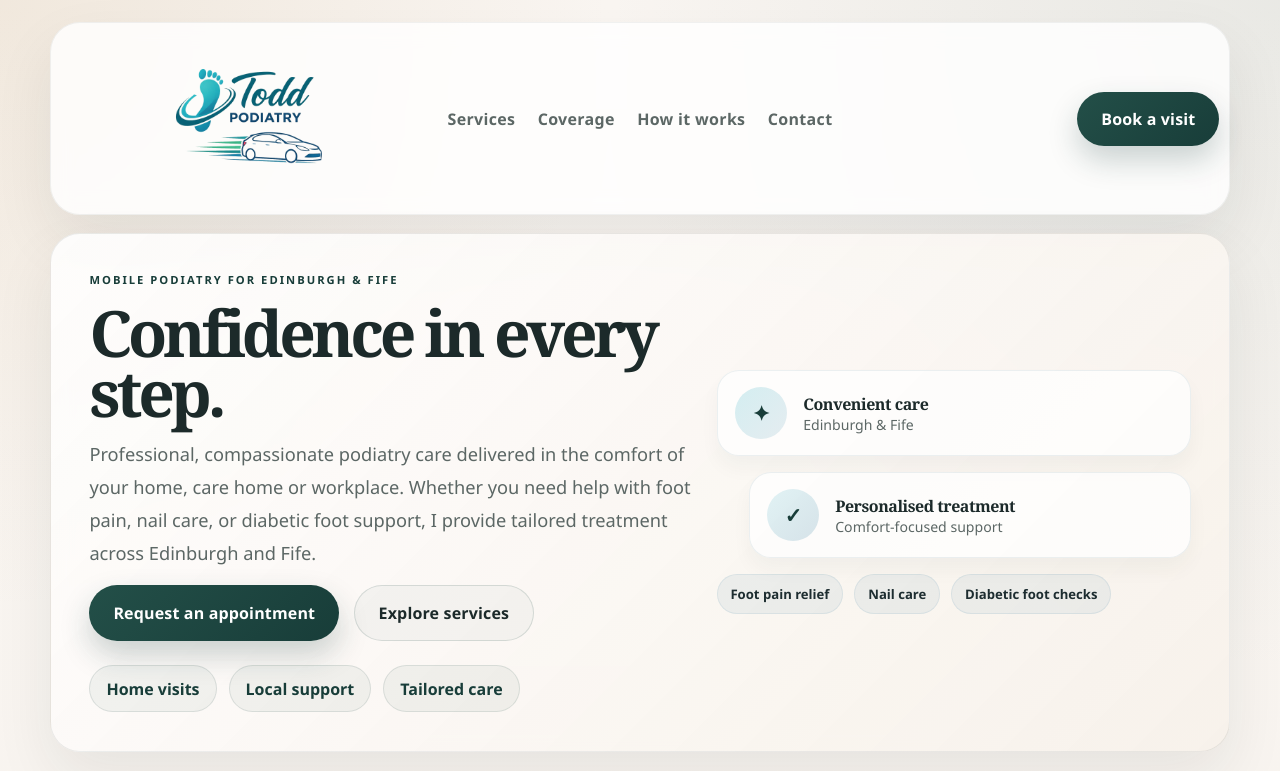
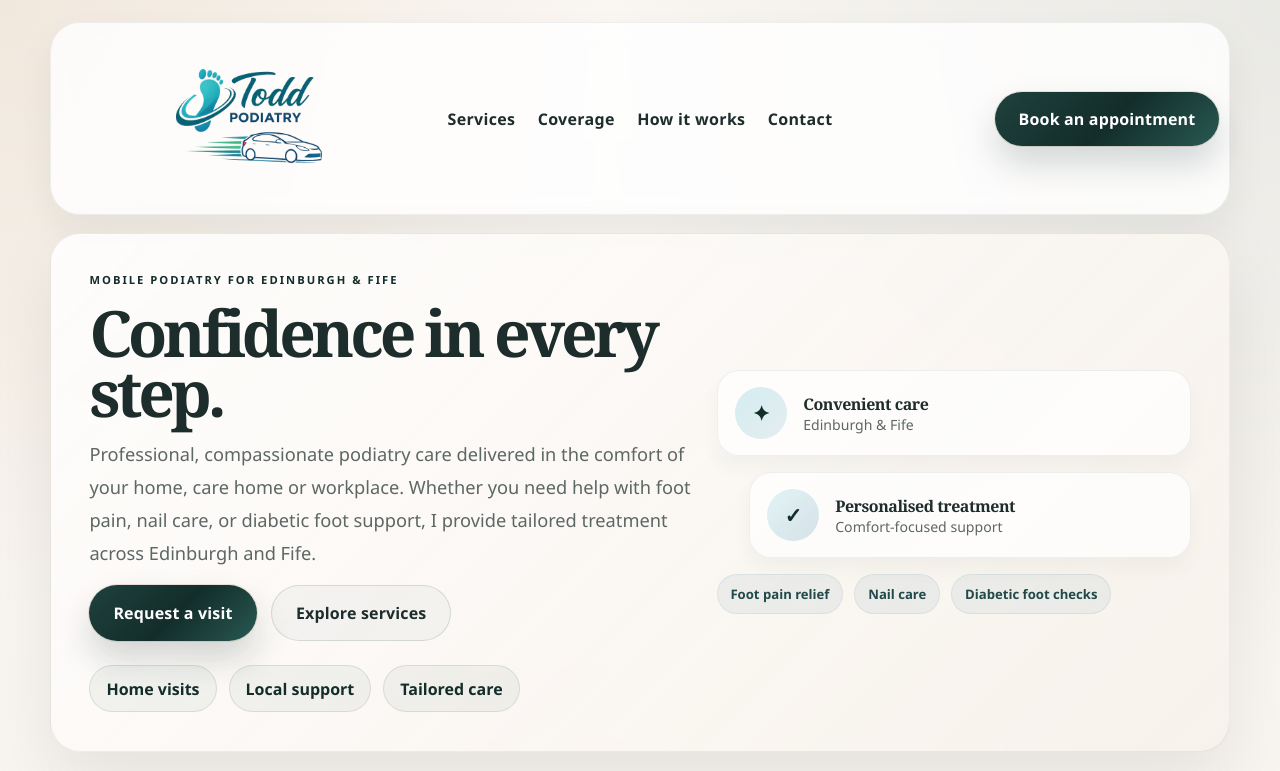
Before and after one commit to SnackOnAI/Todd_Podiatry_Website, a website: page index.html in a window 1280 px wide. Shown: the top 771 px of the page. Drawn offline with Linux system fonts and the light colour scheme.

Commit message:
Refine CTA, premium styling, and dynamic invite timing

```diff
--- a/index.html
+++ b/index.html
@@ -26,7 +26,7 @@
           <a href="contact.html">Contact</a>
         </nav>
 
-        <a class="button primary" href="contact.html">Book a visit</a>
+        <a class="button primary" href="contact.html">Book an appointment</a>
       </header>
 
       <main>
@@ -41,7 +41,7 @@
             </p>
 
             <div class="cta-row">
-              <a class="button primary" href="contact.html">Request an appointment</a>
+              <a class="button primary" href="contact.html">Request a visit</a>
               <a class="button button-secondary" href="#services">Explore services</a>
             </div>
 
--- a/styles.css
+++ b/styles.css
@@ -1,17 +1,18 @@
 :root {
-  --bg-1: #f6f1ea;
-  --bg-2: #efe6dc;
-  --panel: rgba(255, 255, 255, 0.88);
+  --bg-1: #f9f4ee;
+  --bg-2: #efe2d4;
+  --panel: rgba(255, 255, 255, 0.9);
   --panel-strong: #ffffff;
   --line: rgba(26, 44, 40, 0.08);
-  --text: #1c2a2a;
-  --muted: #5c6765;
-  --accent: #234f48;
-  --accent-dark: #183d39;
-  --accent-soft: rgba(35, 79, 72, 0.09);
-  --highlight: #1d2d30;
-  --gold: #b8935c;
-  --shadow: 0 26px 60px rgba(25, 35, 33, 0.08);
+  --text: #1d2d2b;
+  --muted: #5d6765;
+  --accent: #1f413d;
+  --accent-dark: #132d2a;
+  --accent-soft: rgba(31, 65, 61, 0.08);
+  --highlight: #21494a;
+  --gold: #b68b5f;
+  --gold-soft: rgba(182, 139, 95, 0.16);
+  --shadow: 0 30px 70px rgba(17, 29, 27, 0.08);
   --radius-xl: 30px;
   --radius-lg: 22px;
   --container: 1220px;
@@ -73,9 +74,9 @@ button:hover,
 }
 
 .button.primary {
-  background: linear-gradient(135deg, var(--accent), var(--accent-dark));
+  background: linear-gradient(135deg, var(--accent) 0%, var(--accent-dark) 52%, #285953 100%);
   color: #fff;
-  box-shadow: 0 14px 30px rgba(24, 61, 57, 0.22);
+  box-shadow: 0 18px 34px rgba(19, 45, 42, 0.18), 0 0 0 1px rgba(182, 139, 95, 0.22);
 }
 
 .button.secondary,
@@ -144,8 +145,8 @@ p {
 }
 
 .panel {
-  background: var(--panel);
-  border: 1px solid var(--line);
+  background: linear-gradient(180deg, rgba(255,255,255,0.96), rgba(248,243,238,0.9));
+  border: 1px solid rgba(30, 48, 47, 0.08);
   border-radius: var(--radius-xl);
   box-shadow: var(--shadow);
   backdrop-filter: blur(10px);
@@ -158,8 +159,9 @@ p {
   gap: 0.45rem;
   padding: 0.35rem 0.6rem;
   margin-bottom: 1.1rem;
-  background: rgba(255, 255, 255, 0.8);
-  border: 1px solid rgba(28, 42, 42, 0.06);
+  background: rgba(255, 255, 255, 0.82);
+  border: 1px solid rgba(28, 42, 42, 0.07);
+  box-shadow: 0 18px 38px rgba(17, 29, 27, 0.06);
 }
 
 .brand-mark {
@@ -193,7 +195,7 @@ p {
 }
 
 .main-nav a {
-  color: var(--muted);
+  color: var(--text);
   font-weight: 700;
   text-decoration: none;
   padding: 0.45rem 0.15rem;
```
Also changed, not shown: contact.html (+1 -1 lines).
